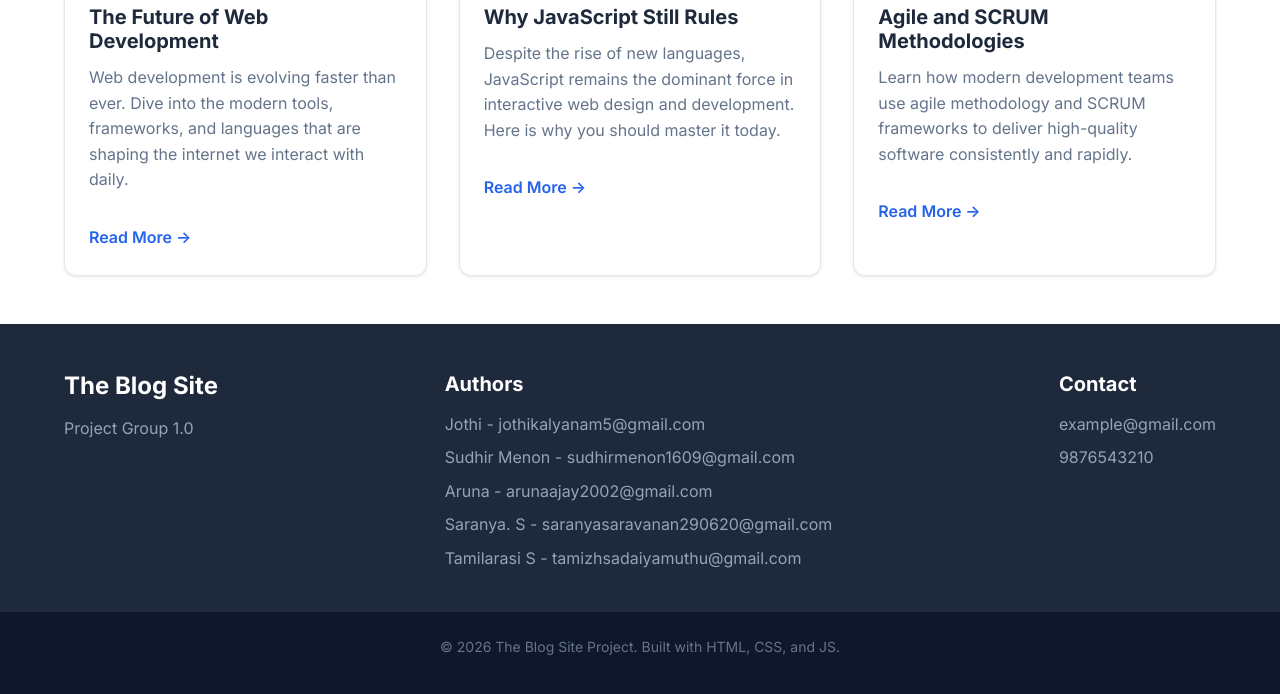
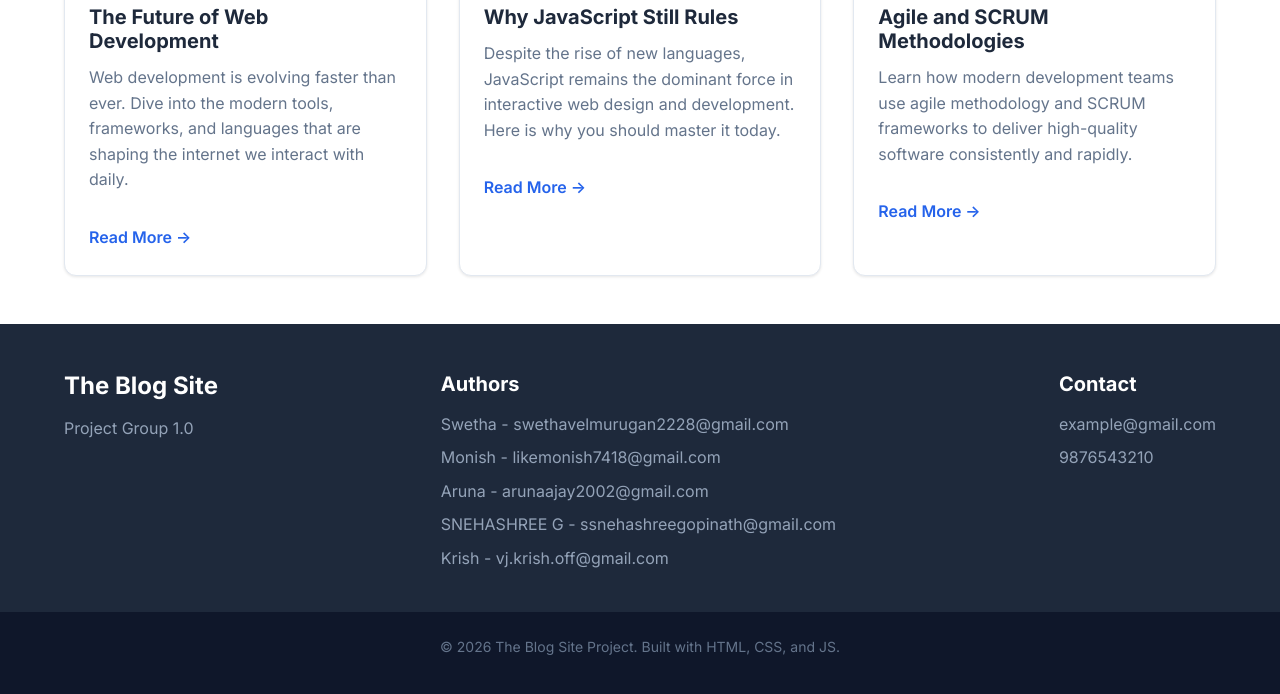
Before and after one commit to AbdulBaruk/SNEHASHREE-1, a plain HTML site: page index.html in a window 1280 px wide. Shown: the part 658-1352 px from the top of the page. Drawn offline with Linux system fonts and the light colour scheme.

Commit message:
second commit

```diff
--- a/index.html
+++ b/index.html
@@ -93,11 +93,11 @@
             <div class="footer-authors">
                 <h4>Authors</h4>
                 <ul>
-                    <li>Jothi - jothikalyanam5@gmail.com</li>
-                    <li>Sudhir Menon - sudhirmenon1609@gmail.com</li>
+                   <li>Swetha - swethavelmurugan2228@gmail.com</li>
+                    <li>Monish - likemonish7418@gmail.com</li>
                     <li>Aruna - arunaajay2002@gmail.com</li>
-                    <li>Saranya. S - saranyasaravanan290620@gmail.com</li>
-                    <li>Tamilarasi S - tamizhsadaiyamuthu@gmail.com</li>
+                    <li>SNEHASHREE G - ssnehashreegopinath@gmail.com</li>
+                    <li>Krish  - vj.krish.off@gmail.com</li>
                 </ul>
             </div>
             <div class="footer-contact">
```
Also changed, not shown: about.html (+4 -4 lines), contact.html (+4 -4 lines).
